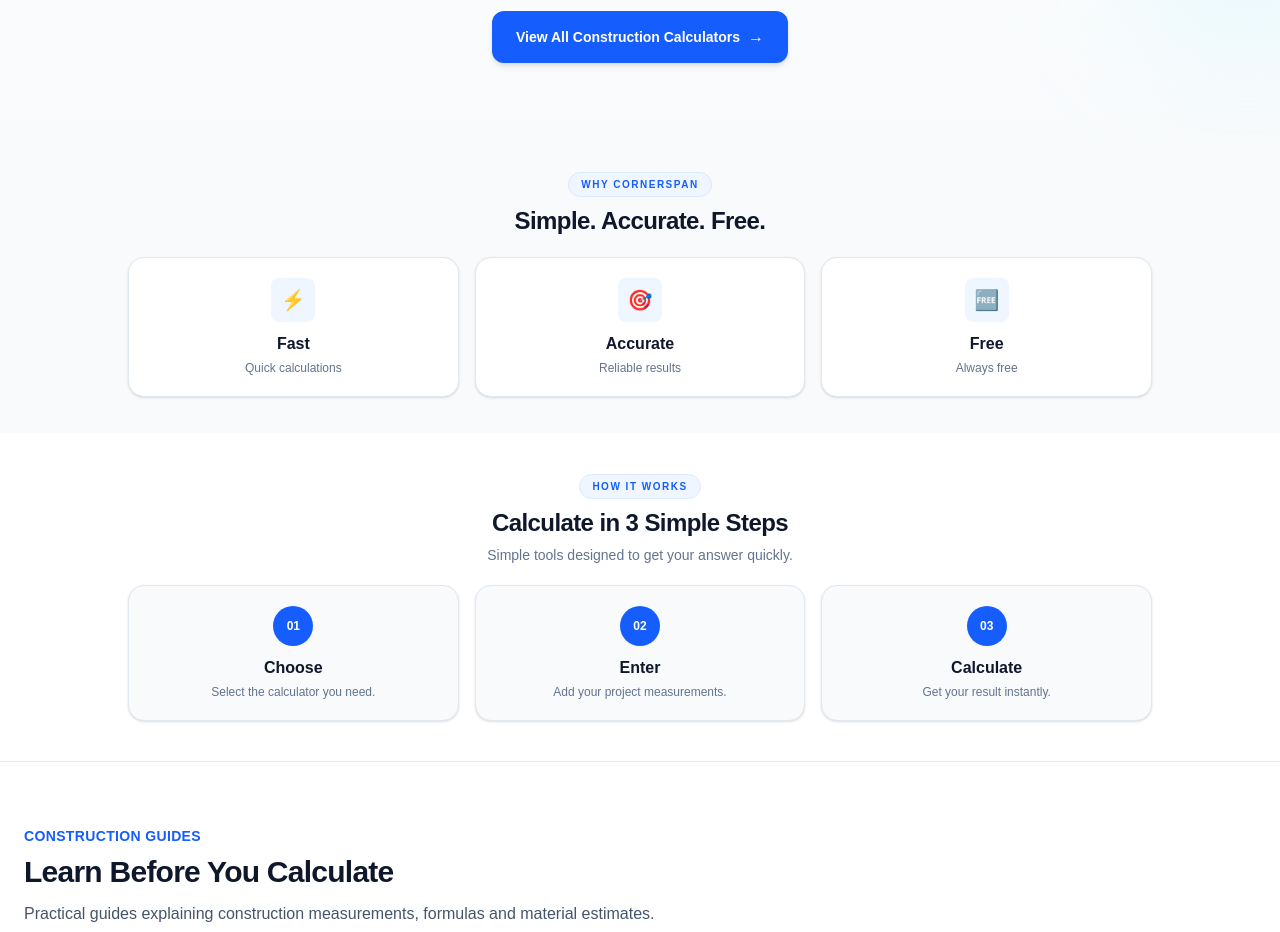
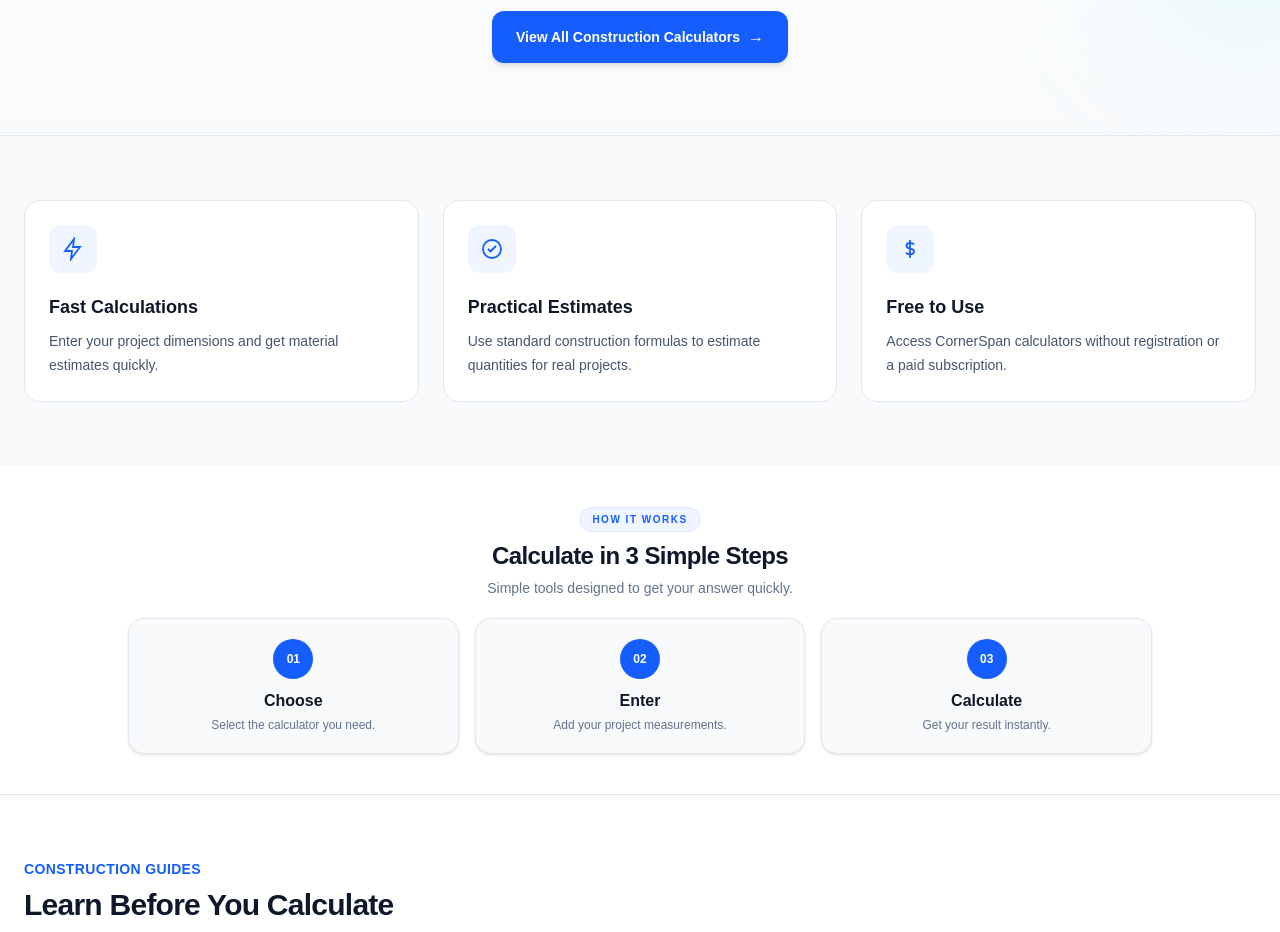
Before and after one commit to km7max-cmd/cornerspan, a Next.js app: page / in a window 1280 px wide. Shown: the part 1240-2172 px from the top of the page. Built offline with nearby package versions, Linux system fonts and the light colour scheme.

Commit message:
Revamp Features component with new content and styles
Updated features to include detailed descriptions and new icons. Improved layout and styling for better presentation.

```diff
--- a/components/Features.tsx
+++ b/components/Features.tsx
@@ -1,59 +1,82 @@
-export default function Features() {
 const features = [
   {
-      icon: "⚡",
-      title: "Fast",
-      description: "Quick calculations",
+    title: "Fast Calculations",
+    description:
+      "Enter your project dimensions and get material estimates quickly.",
+    icon: (
+      <svg
+        viewBox="0 0 24 24"
+        fill="none"
+        stroke="currentColor"
+        strokeWidth="1.8"
+        className="h-6 w-6"
+        aria-hidden="true"
+      >
+        <path d="M13 2 4 14h7l-1 8 9-12h-7z" />
+      </svg>
+    ),
   },
   {
-      icon: "🎯",
-      title: "Accurate",
-      description: "Reliable results",
+    title: "Practical Estimates",
+    description:
+      "Use standard construction formulas to estimate quantities for real projects.",
+    icon: (
+      <svg
+        viewBox="0 0 24 24"
+        fill="none"
+        stroke="currentColor"
+        strokeWidth="1.8"
+        className="h-6 w-6"
+        aria-hidden="true"
+      >
+        <circle cx="12" cy="12" r="9" />
+        <path d="m8 12 2.5 2.5L16 9" />
+      </svg>
+    ),
   },
   {
-      icon: "🆓",
-      title: "Free",
-      description: "Always free",
+    title: "Free to Use",
+    description:
+      "Access CornerSpan calculators without registration or a paid subscription.",
+    icon: (
+      <svg
+        viewBox="0 0 24 24"
+        fill="none"
+        stroke="currentColor"
+        strokeWidth="1.8"
+        className="h-6 w-6"
+        aria-hidden="true"
+      >
+        <path d="M12 3v18M16 7.5c-.8-1-2.1-1.5-4-1.5-2.2 0-3.5 1.1-3.5 2.8 0 4.2 7.5 1.7 7.5 5.6 0 1.7-1.4 2.8-4 2.8-1.8 0-3.2-.5-4-1.6" />
+      </svg>
+    ),
   },
 ];
 
+export default function Features() {
   return (
-    <section className="bg-slate-50 px-4 py-7 sm:px-6 sm:py-9">
-      <div className="mx-auto max-w-5xl">
-
-        {/* Heading */}
-        <div className="mb-5 text-center">
-          <span className="inline-flex rounded-full border border-blue-100 bg-blue-50 px-3 py-1 text-[10px] font-bold tracking-[0.15em] text-blue-600">
-            WHY CORNERSPAN
-          </span>
-
-          <h2 className="mt-2 text-xl font-black tracking-tight text-slate-900 sm:text-2xl">
-            Simple. Accurate. Free.
-          </h2>
-        </div>
-
-        {/* Compact Features */}
-        <div className="grid grid-cols-3 gap-2.5 sm:gap-4">
+    <section className="border-t border-slate-200 bg-slate-50 py-16">
+      <div className="mx-auto max-w-7xl px-6">
+        <div className="grid gap-6 md:grid-cols-3">
           {features.map((feature) => (
             <div
               key={feature.title}
-              className="rounded-xl border border-slate-200 bg-white px-2 py-4 text-center shadow-sm sm:rounded-2xl sm:px-4 sm:py-5"
+              className="rounded-2xl border border-slate-200 bg-white p-6"
             >
-              <div className="mx-auto flex h-9 w-9 items-center justify-center rounded-lg bg-blue-50 text-lg sm:h-11 sm:w-11 sm:text-xl">
+              <div className="mb-5 flex h-12 w-12 items-center justify-center rounded-xl bg-blue-50 text-blue-600">
                 {feature.icon}
               </div>
 
-              <h3 className="mt-2.5 text-sm font-bold text-slate-900 sm:text-base">
+              <h2 className="text-lg font-semibold text-slate-900">
                 {feature.title}
-              </h3>
+              </h2>
 
-              <p className="mt-1 text-[10px] leading-4 text-slate-500 sm:text-xs">
+              <p className="mt-2 text-sm leading-6 text-slate-600">
                 {feature.description}
               </p>
             </div>
           ))}
         </div>
-
       </div>
     </section>
   );
```
Lines whose indentation alone changed are shown as unchanged.
